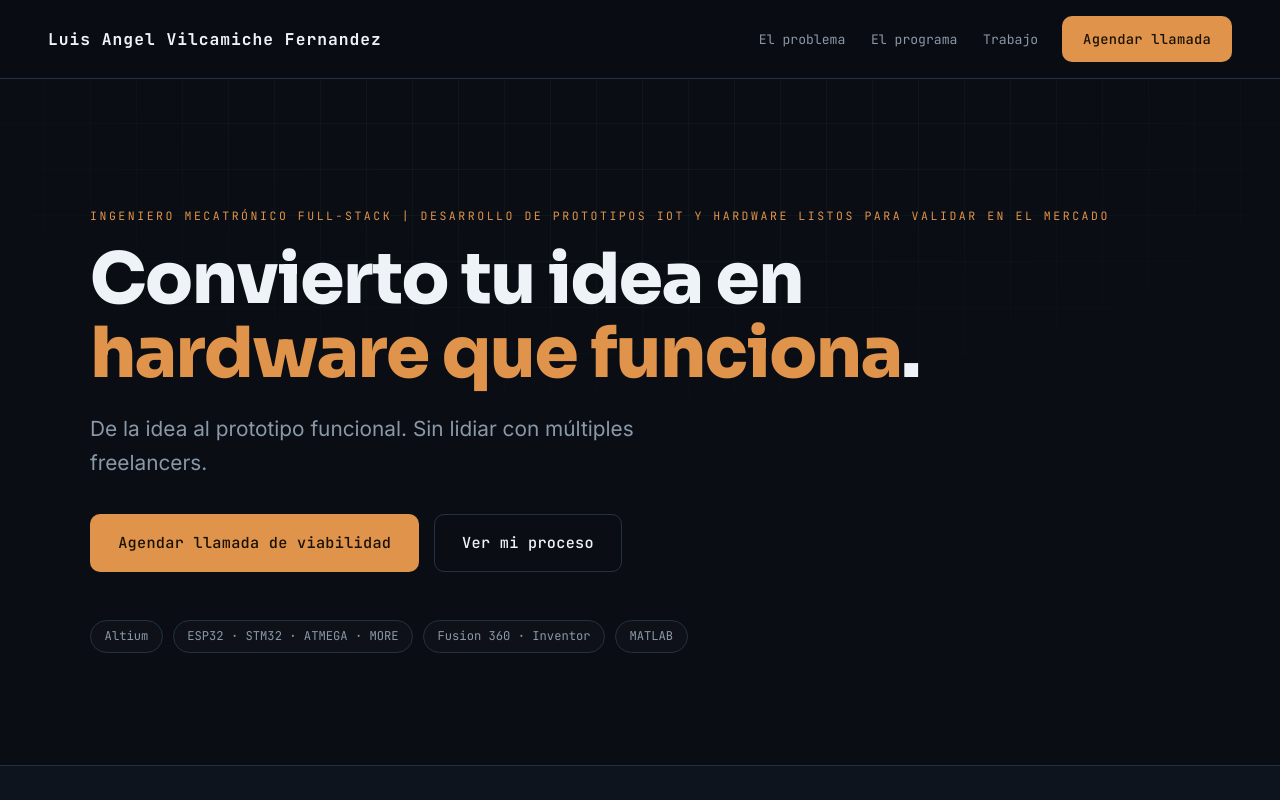
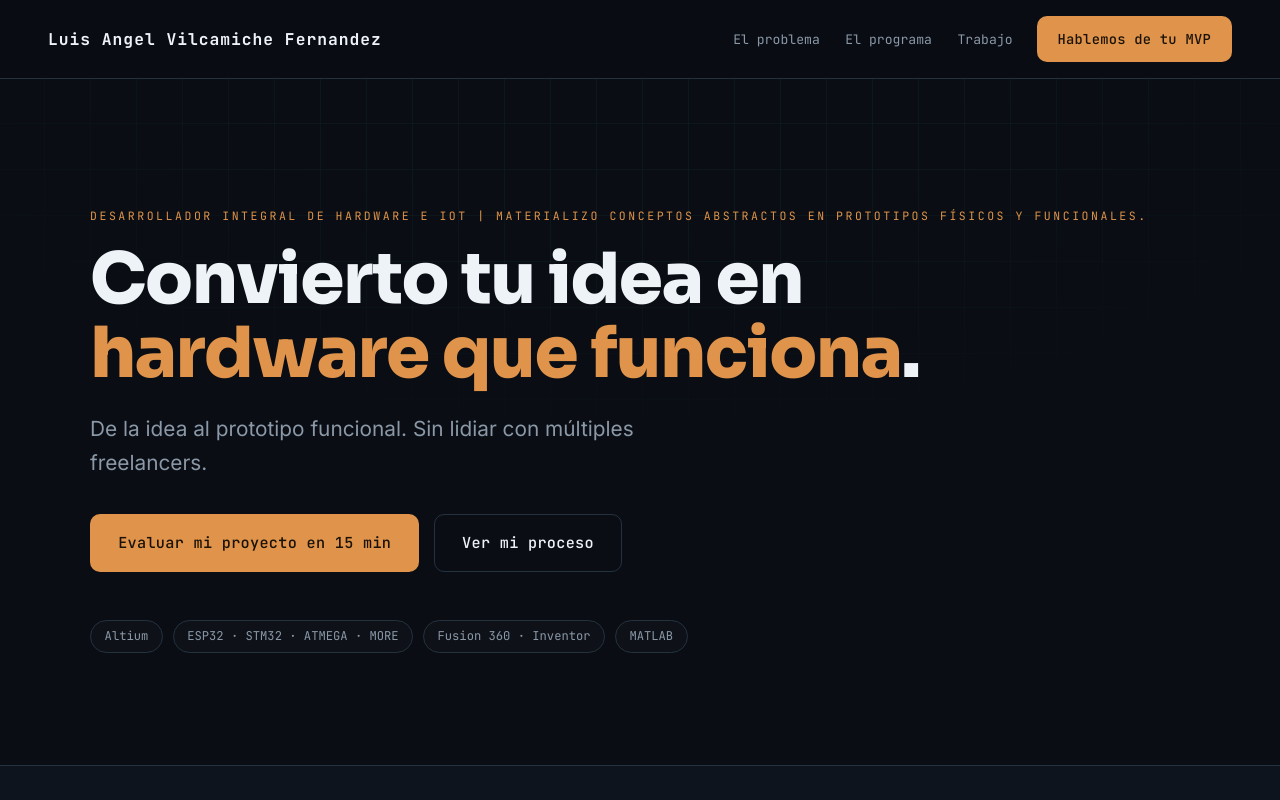
Before and after one commit to luisvilcamiche/myPersonalPage, a plain HTML site: page index.html in a window 1280 px wide. Shown: the top 800 px of the page. Drawn offline with Linux system fonts and the light colour scheme.

Commit message:
Update index.html

```diff
--- a/index.html
+++ b/index.html
@@ -21,14 +21,14 @@
       <a href="#programa">El programa</a>
       <a href="#trabajo">Trabajo</a>
     </nav>
-    <a href="#contacto" class="btn btn--copper nav__cta">Agendar llamada</a>
+    <a href="#contacto" class="btn btn--copper nav__cta">Hablemos de tu MVP</a>
   </header>
 
   <main id="top">
     <section class="hero">
       <div class="hero__grid" aria-hidden="true"></div>
       <div class="hero__inner">
-        <p class="eyebrow">Ingeniero Mecatrónico Full-Stack | Desarrollo de Prototipos IoT y Hardware listos para validar en el mercado</p>
+        <p class="eyebrow">Desarrollador Integral de Hardware e IoT | Materializo conceptos abstractos en prototipos físicos y funcionales.</p>
         <h1 class="hero__title">
           Convierto tu idea en <span class="hl">hardware que funciona</span>.
         </h1>
@@ -36,7 +36,7 @@
           De la idea al prototipo funcional. Sin lidiar con múltiples freelancers.
         </p>
         <div class="hero__actions">
-          <a href="#contacto" class="btn btn--copper btn--lg">Agendar llamada de viabilidad</a>
+          <a href="#contacto" class="btn btn--copper btn--lg">Evaluar mi proyecto en 15 min</a>
           <a href="#programa" class="btn btn--ghost btn--lg">Ver mi proceso</a>
         </div>
 
@@ -184,7 +184,7 @@
         </p>
         <div class="contact__actions">
           <a href="mailto:luis.vilcamiche.f@gmail.com?subject=Solicitud%20de%20llamada%20de%20viabilidad%20MVP" class="btn btn--copper btn--lg">
-            Agendar por Correo Electrónico
+            Contactar por Correo
           </a>
         </div>
       </div>
```
